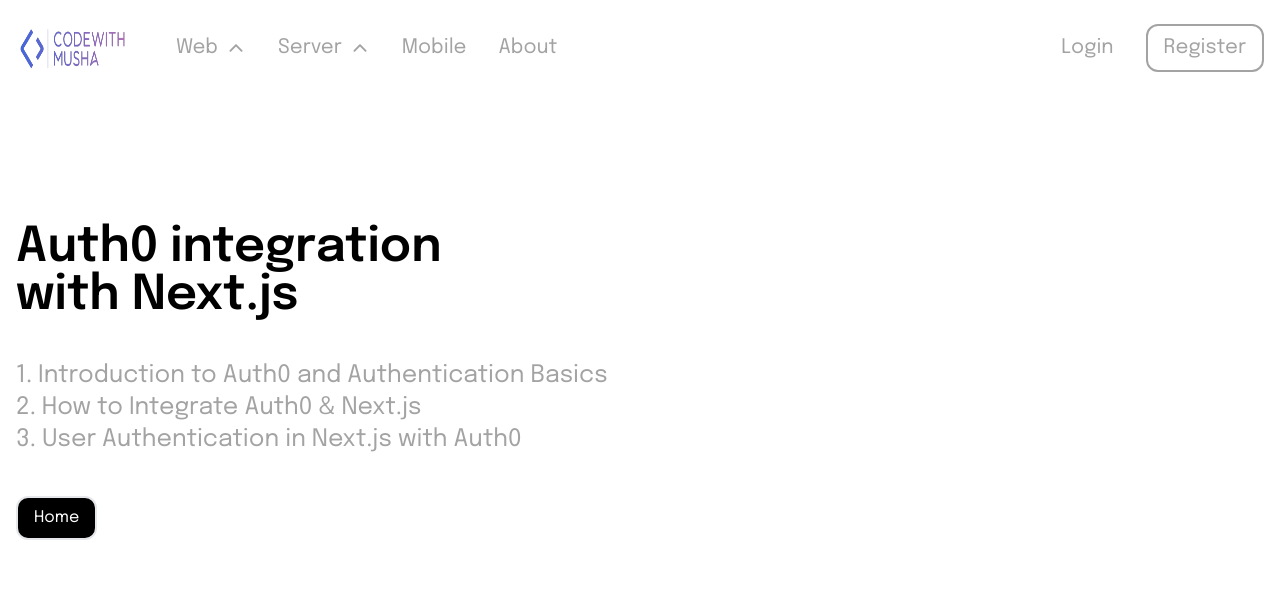
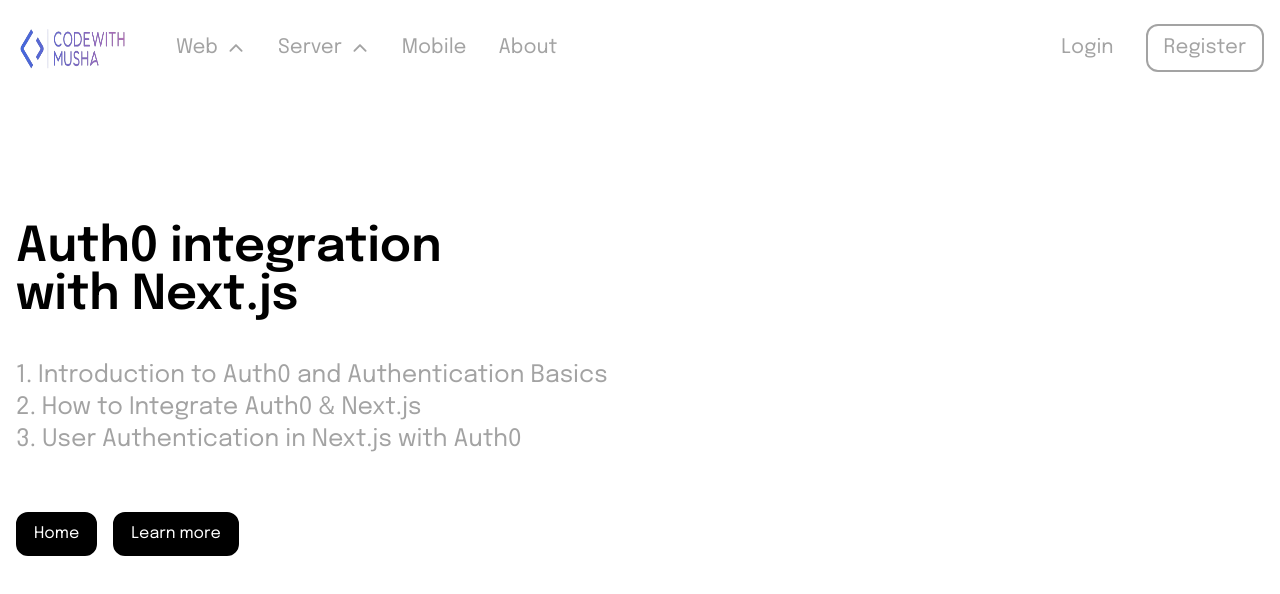
Before and after one commit to Musha02/WDAT-Syllabus-Application, a Next.js app: page /auth0-integration in a window 1280 px wide. Shown: the top 594 px of the page. Built offline with nearby package versions, Linux system fonts and the light colour scheme.

Commit message:
Updated page

```diff
--- a/src/app/auth0-integration/integration/page.tsx
+++ b/src/app/auth0-integration/integration/page.tsx
@@ -8,20 +8,20 @@
       <Navbar />
       <section className="mx-auto flex max-w-7xl  flex-col-reverse gap-2  mt-[-100px] px-4  pb-12 transition-all md:flex-row md:gap-4">
         {/* left div */}
-        <div className=" flex flex-col items-center  gap-6 pt-2 text-center md:w-1/2 md:items-start md:gap-10 md:pt-32 md:text-left">
+        <div className=" flex flex-col items-center  gap-6 pt-2 md:w-1/2 md:items-start md:gap-10 md:pt-32 md:text-left">
           <Balancer>
             <h1 className="text-xl font-semibold md:text-4xl">
               2. How to Integrate Auth0 & Next.js
             </h1>
             <br></br>
             <p className="text-xl text-neutral-400 md:text-xl">
-            Integrating Auth0 with Next.js involves a few key steps:<br></br>
-            1. Setting Up Auth0 Application<br></br>
-            2. Installing Auth0 SDK<br></br>
-            3. Configuration<br></br>
-            4. Authentication Component<br></br>
-            5. Protecting Routes<br></br>
-            6. Login and Logout<br></br>
+            Integrating Auth0 with Next.js involves a few key steps: <br></br>
+            1. Setting Up Auth0 Application <br></br>
+            2. Installing Auth0 SDK <br></br>
+            3. Configuration <br></br>
+            4. Authentication Component <br></br>
+            5. Protecting Routes <br></br>
+            6. Login and Logout <br></br>
             </p>
           </Balancer>
 
--- a/src/app/auth0-integration/introduction/page.tsx
+++ b/src/app/auth0-integration/introduction/page.tsx
@@ -8,7 +8,7 @@
       <Navbar />
       <section className="mx-auto flex max-w-7xl  flex-col-reverse gap-2  mt-[-100px] px-4  pb-12 transition-all md:flex-row md:gap-4">
         {/* left div */}
-        <div className=" flex flex-col items-center  gap-6 pt-2 text-center md:w-1/2 md:items-start md:gap-10 md:pt-32 md:text-left">
+        <div className=" flex flex-col items-center  gap-6 pt-2 md:w-1/2 md:items-start md:gap-10 md:pt-32 md:text-left">
           <Balancer>
             <h1 className="text-xl font-semibold md:text-4xl">
               1. Introduction
@@ -31,6 +31,7 @@
             <Link href="/auth0-integration/integration" className="border-black w-fit rounded-xl border-2 bg-black px-4 py-2 text-white transition-all hover:border-black hover:bg-black hover:bg-transparent hover:text-black/90">
               Next Page
             </Link>
+
           </div>
 
           </div>
--- a/src/app/auth0-integration/page.tsx
+++ b/src/app/auth0-integration/page.tsx
@@ -8,7 +8,7 @@
       <Navbar />
       <section className="mx-auto flex max-w-7xl  flex-col-reverse gap-2  px-4  pb-12 transition-all md:flex-row md:gap-4">
         {/* left div */}
-        <div className=" flex flex-col items-center  gap-6 pt-2 text-center md:w-1/2 md:items-start md:gap-10 md:pt-32 md:text-left">
+        <div className=" flex flex-col items-center  gap-6 pt-2 md:w-1/2 md:items-start md:gap-10 md:pt-32 md:text-left">
           <Balancer>
             <h1 className="text-xl font-semibold md:text-5xl">
             Auth0 integration with Next.js
@@ -19,9 +19,15 @@
             <h2 className=" text-neutral-400 md:max-w-[700px] md:text-2xl hover:text-black/90">2. <Link href="/auth0-integration/integration">How to Integrate Auth0 & Next.js</Link></h2>
             <h2 className=" text-neutral-400 md:max-w-[700px] md:text-2xl hover:text-black/90">3. <Link href="/auth0-integration/userauth">User Authentication in Next.js with Auth0</Link></h2>
            </Balancer>
-            <Link href="/" className="border-balck  w-fit rounded-xl border-2 bg-black px-4 py-2  text-white transition-all hover:border-black hover:bg-black hover:bg-transparent  hover:text-black/90">
-              Home
-            </Link>
+
+            <div className="flex justify-center mt-4">
+              <Link href= "/"  className="border-black w-fit rounded-xl border-2 bg-black px-4 py-2 text-white transition-all hover:border-black hover:bg-black hover:bg-transparent hover:text-black/90 mr-4">
+                Home
+              </Link>
+              <Link href="https://auth0.com/docs/customize/integrations" className="border-black w-fit rounded-xl border-2 bg-black px-4 py-2 text-white transition-all hover:border-black hover:bg-black hover:bg-transparent hover:text-black/90">
+                Learn more
+              </Link>
+            </div>
 
           </div>
 
--- a/src/app/auth0-integration/userauth/page.tsx
+++ b/src/app/auth0-integration/userauth/page.tsx
@@ -8,7 +8,7 @@
       <Navbar />
       <section className="mx-auto flex max-w-7xl  flex-col-reverse gap-2  mt-[-100px] px-4  pb-12 transition-all md:flex-row md:gap-4">
         {/* left div */}
-        <div className=" flex flex-col items-center  gap-6 pt-2 text-center md:w-1/2 md:items-start md:gap-10 md:pt-32 md:text-left">
+        <div className=" flex flex-col items-center  gap-6 pt-2 md:w-1/2 md:items-start md:gap-10 md:pt-32 md:text-left">
           <Balancer>
             <h1 className="text-xl font-semibold md:text-4xl">
               3. User Authentication in Next.js with Auth0
```
